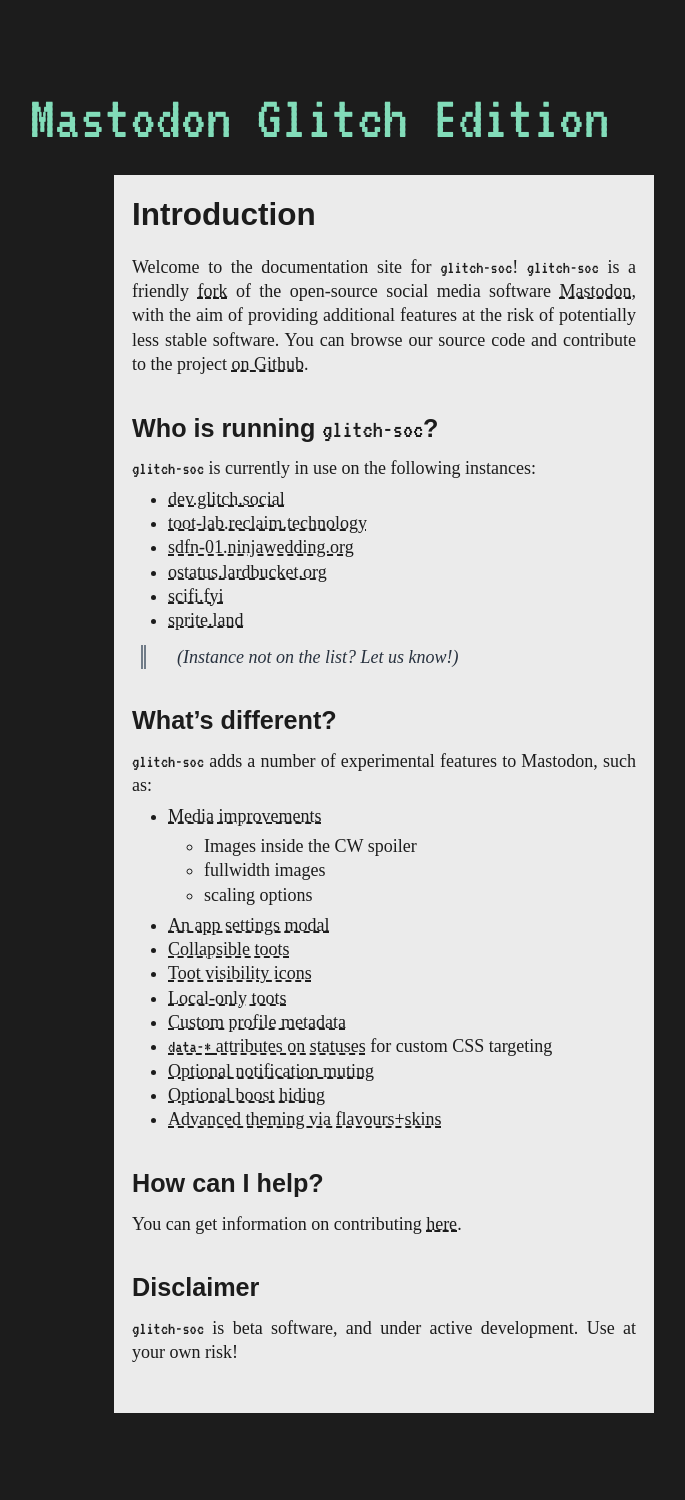
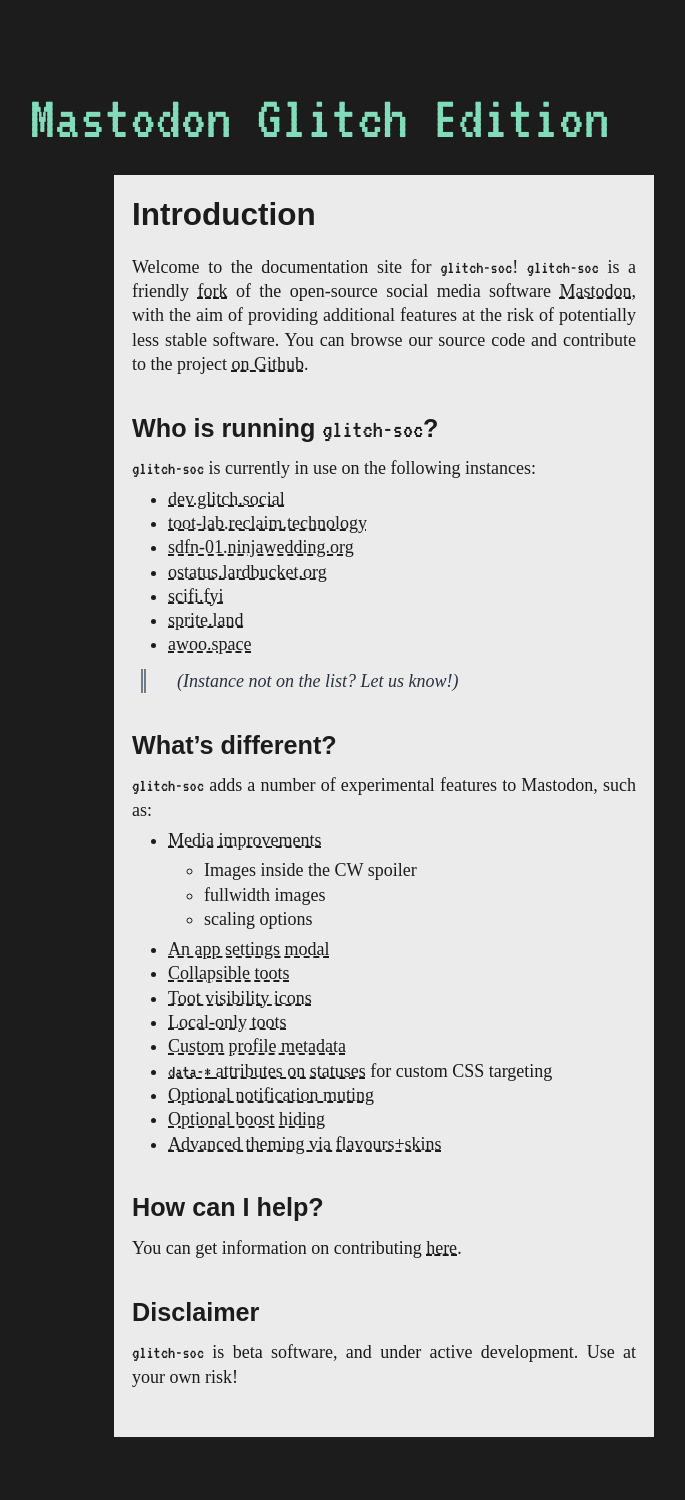
Before and after one commit to glitch-soc/docs, a Jekyll site: the page built from index.md, in a window 1280 px wide. Shown: the whole page, without its empty margins (256-941 px from the left). Built offline with Jekyll 4.4.1, drawn with Linux system fonts in a browser that asks for light colours; some web fonts are replaced; our own code applies the rules of GitHub Pages for plain Markdown files; before the commit the page ends 1476 px from its top, so only the background shows below that.

Commit message:
Add awoo.space to the list of instances!!

```diff
--- a/index.md
+++ b/index.md
@@ -16,6 +16,7 @@ You can browse our source code and contribute to the project [on Github][glitch-
 - [ostatus.lardbucket.org](https://ostatus.lardbucket.org/)
 - [scifi.fyi](https://scifi.fyi/)
 - [sprite.land](https://sprite.land)
+- [awoo.space](https://awoo.space)
 
 >   (Instance not on the list? Let us know!)
 
```
